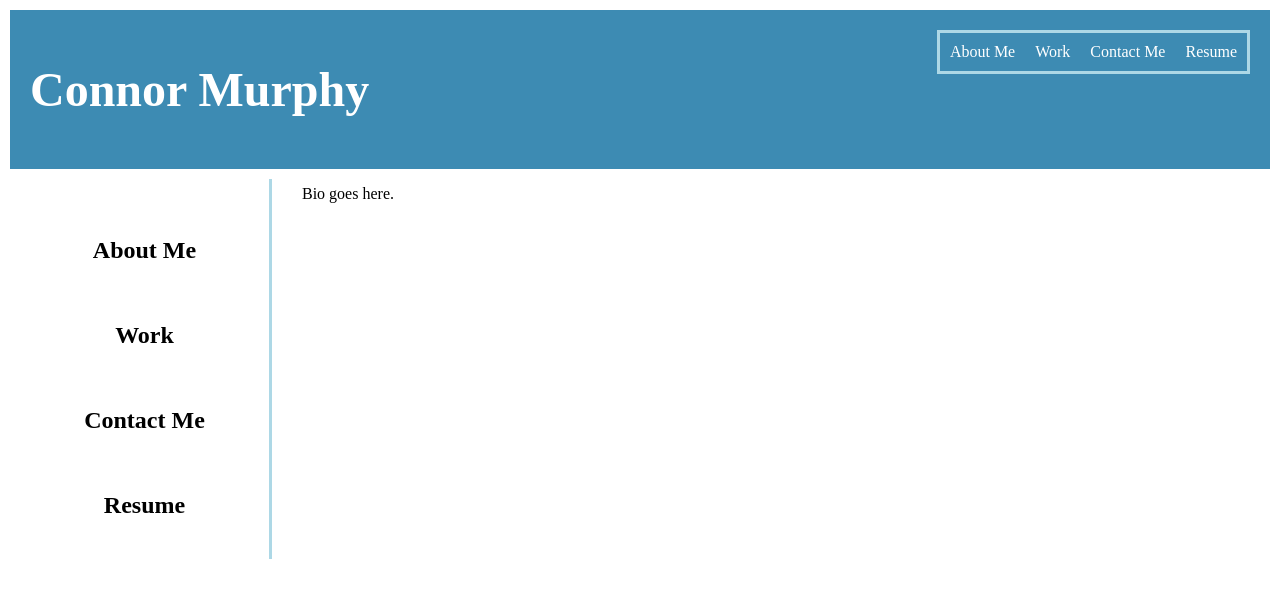
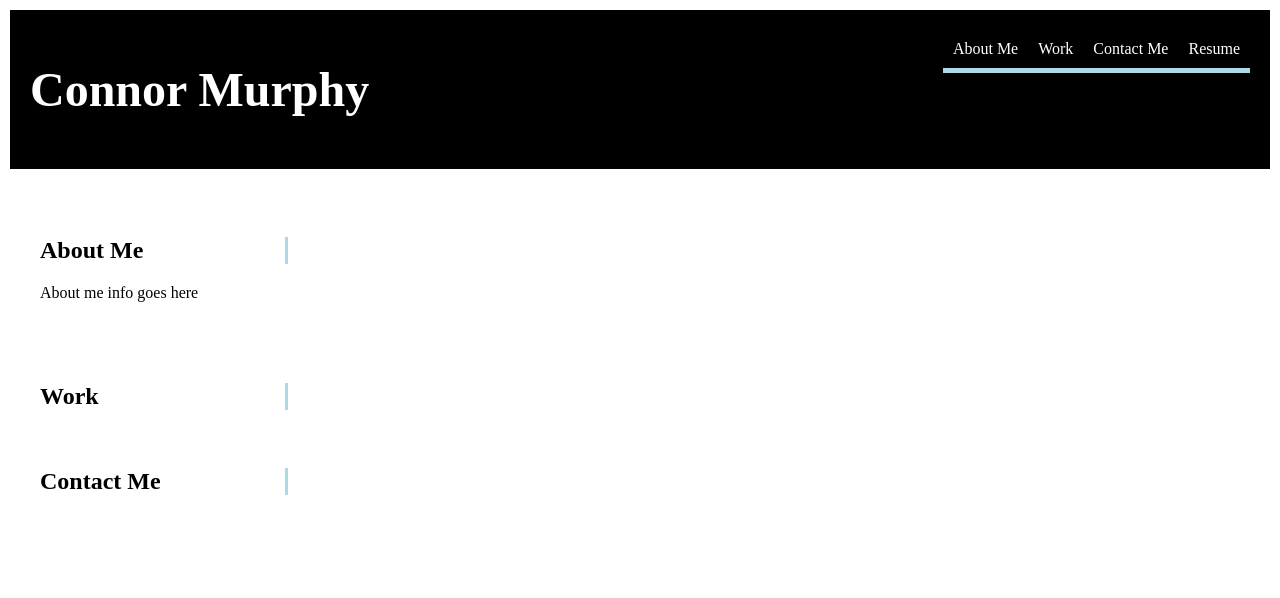
Before and after one commit to ConnorMurphy9/Portfolio, a plain HTML site: page index.html in a window 1280 px wide. Drawn offline with Linux system fonts and the light colour scheme.

Commit message:
consolidated aside into main

```diff
--- a/assets/style.css
+++ b/assets/style.css
@@ -12,8 +12,8 @@ body {
 header{
 
     padding: 20px;
-    font-family: 'Trebuchet MS', 'Lucida Sans Unicode', 'Lucida Grande', 'Lucida Sans', Arial, sans-serif;
-    background-color: #3d8bb3;
+
+    background-color: #000000;
     color: #ffffff;
 
 }
@@ -28,8 +28,8 @@ header nav {
     display: flex;
     flex-direction: row;
 
-    border-style: solid;
-    border-width: 3px;
+    border-bottom-style: solid;
+    border-width: 5px;
     border-color: lightblue;
 
 }
@@ -40,41 +40,40 @@ a {
     margin: 10px;
 }
 
-.container {
 
-    display: flex;
-
-}
-
-aside {
+main{
     display: flex;
     flex-wrap: wrap;
     flex-direction: column;
     justify-content: space-between;
-    align-items: center;
-
-    float: left;
-    width: 20%;
-    border-right-style: solid;
-    border-color: lightblue;
+   position: absolute;
+    margin-left: 20px;
+    width: 100%;
     margin: 10px;
     padding: 20px;
 
+
 }
-main{
-    display: inline-block;
-    width: 75%;
-    margin-left: 20px;
+
+main section h2{
+    border-right-style: solid;
+    border-color: lightblue;
+    width: 20%;
+}
+
+main section p{
+
+
 
 }
 
 @media screen and (max-width: 768px) {
 
-    main,
-    nav {
-      flex-direction: column;
+    main
+    {
+        display: flex;
+        flex-wrap: wrap;
+        flex-direction: column;
     }
 
-aside {
-    order: 0;}
 }
--- a/index.html
+++ b/index.html
@@ -32,40 +32,34 @@
 
 
 
-<div class="container">
 
-    <aside>
 
-        <section class="About Me">
-            <img src="" class="" alt=""/>
-            <h2>About Me</h2>
-         </section>
-
-         <section class="Work">
-            <img src="" class="" alt=""/>
-            <h2>Work</h2>
-         </section>
-
-         <section class="Contact Me">
-            <img src="" class="" alt=""/>
-            <h2>Contact Me</h2>
-         </section>
-
-         <section class="Resume">
-            <img src="" class="" alt=""/>
-            <h2>Resume</h2>
-         </section>
-
-    </aside>
 
     <main>
 
-        <p>Bio goes here.</p>
+        <section>
+            <img src="" class="" alt=""/>
+            <h2>About Me</h2>
+            <p>About me info goes here</p>
+         </section>
+
+         <section>
+            <img src="" class="" alt=""/>
+            <h2>Work</h2>
+            <p></p>
+         </section>
+
+         <section>
+            <img src="" class="" alt=""/>
+            <h2>Contact Me</h2>
+            <p></p>
+         </section>
+
 
     </main>
 
 
-</div>
+
 
 <footer>
 
```
